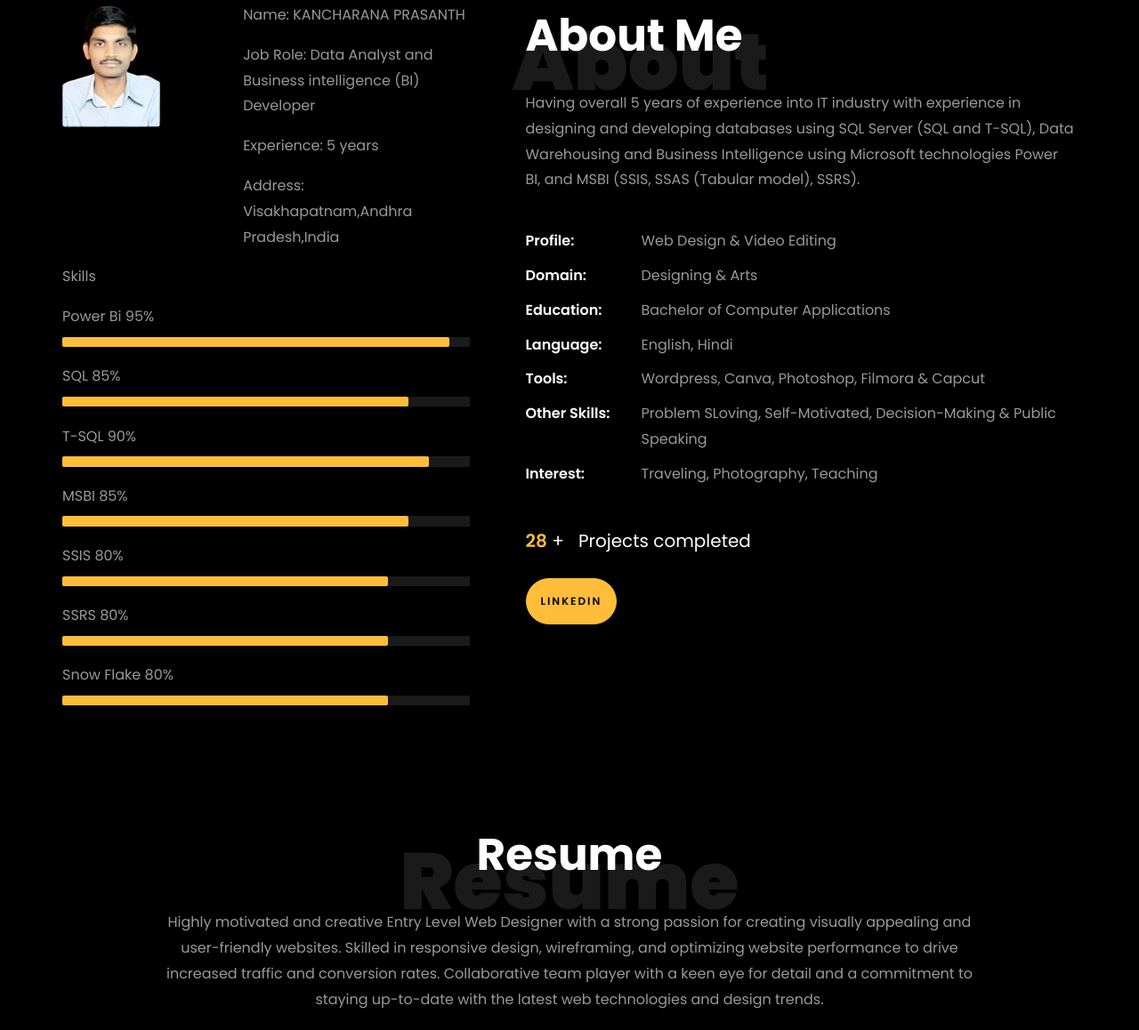
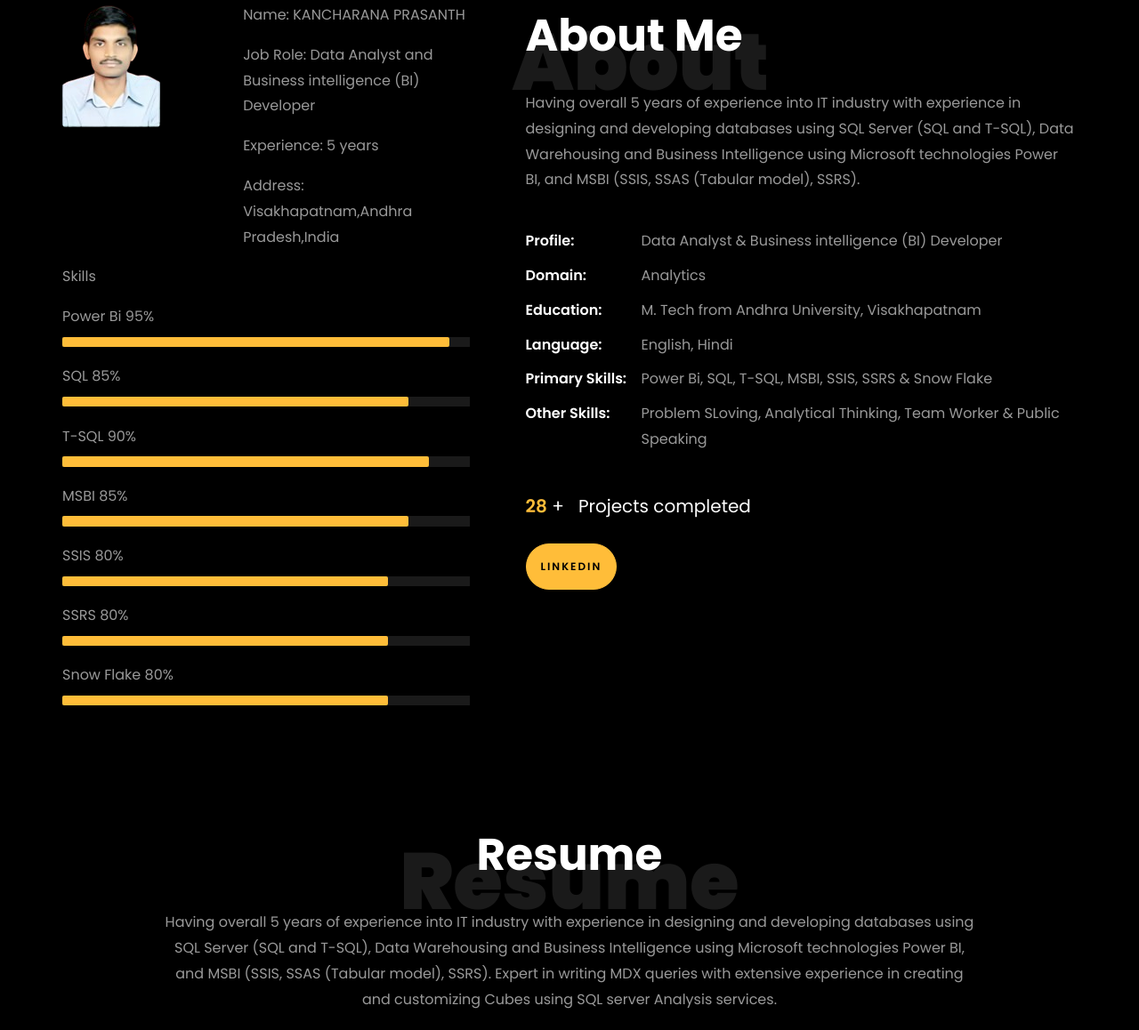
Before and after one commit to GnaneswarAddepalli/myportfolio.github.io, a plain HTML site: page index.html in a window 1280 px wide. Shown: the part 859-2017 px from the top of the page at 89% size. Drawn offline with Linux system fonts and the light colour scheme; animation ran at ten frames a second; files whose address does not match are found by name.

Commit message:
Update index.html

```diff
--- a/index.html
+++ b/index.html
@@ -282,13 +282,13 @@
 
 								<p> Having overall 5 years of experience into IT industry with experience in designing and developing databases using SQL Server (SQL and T-SQL), Data Warehousing and Business Intelligence using Microsoft technologies Power BI, and MSBI (SSIS, SSAS (Tabular model), SSRS).</p>
 								<ul class="about-info mt-4 px-md-0 px-2">
-									<li class="d-flex"><span>Profile:</span> <span> Web Design &amp; Video Editing</span></li>
-									<li class="d-flex"><span>Domain:</span> <span>Designing &amp; Arts</span></li>
-									<li class="d-flex"><span>Education:</span> <span>Bachelor of Computer Applications</span></li>
+									<li class="d-flex"><span>Profile:</span> <span> Data Analyst &amp; Business intelligence (BI) Developer</span></li>
+									<li class="d-flex"><span>Domain:</span> <span>Analytics </span></li>
+									<li class="d-flex"><span>Education:</span> <span>M. Tech from Andhra University, Visakhapatnam</span></li>
 									<li class="d-flex"><span>Language:</span> <span>English, Hindi</span></li>
-									<li class="d-flex"><span>Tools:</span> <span>Wordpress, Canva, Photoshop, Filmora &amp; Capcut</span></li>
-									<li class="d-flex"><span>Other Skills:</span> <span>Problem SLoving, Self-Motivated, Decision-Making &amp; Public Speaking</span></li>
-									<li class="d-flex"><span>Interest:</span> <span>Traveling, Photography, Teaching</span></li>
+									<li class="d-flex"><span>Primary Skills:</span> <span>Power Bi, SQL, T-SQL, MSBI, SSIS, SSRS &amp; Snow Flake</span></li>
+									<li class="d-flex"><span>Other Skills:</span> <span>Problem SLoving, Analytical Thinking, Team Worker &amp; Public Speaking</span></li>
+
 
 								</ul>
 							</div>
@@ -319,7 +319,8 @@
           <div class="col-md-10 heading-section text-center ftco-animate">
           	<h1 class="big big-2">Resume</h1>
             <h2 class="mb-4">Resume</h2>
-            <p>Highly motivated and creative Entry Level Web Designer with a strong passion for creating visually appealing and user-friendly websites. Skilled in responsive design, wireframing, and optimizing website performance to drive increased traffic and conversion rates. Collaborative team player with a keen eye for detail and a commitment to staying up-to-date with the latest web technologies and design trends.</p>
+            <p>Having overall 5 years of experience into IT industry with experience in designing and developing databases using SQL Server (SQL and T-SQL), Data Warehousing and Business Intelligence using Microsoft technologies Power BI, and MSBI (SSIS, SSAS (Tabular model), SSRS).
+Expert in writing MDX queries with extensive experience in creating and customizing Cubes using SQL server Analysis services.</p>
           </div>
         </div>
 
```
